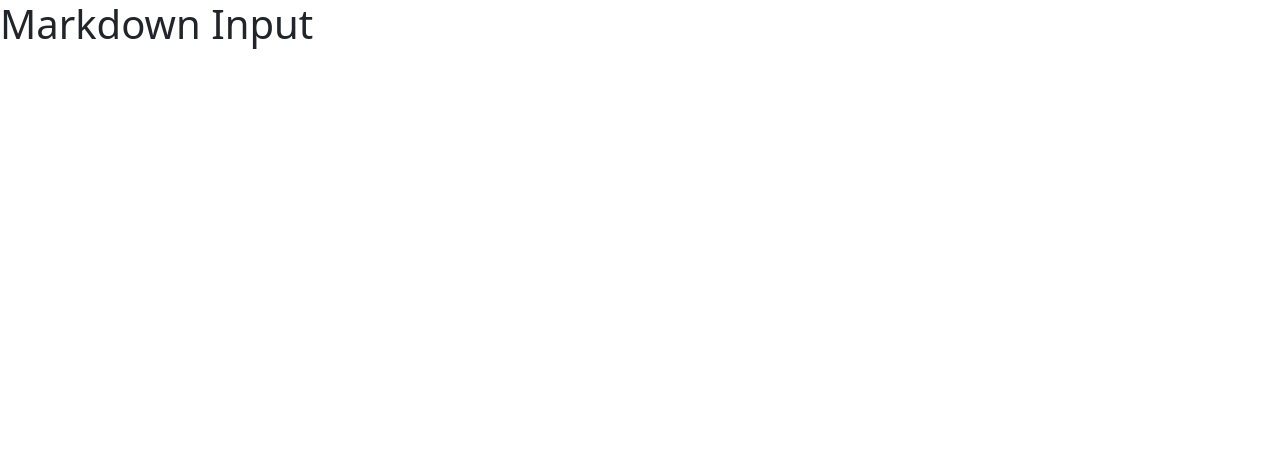
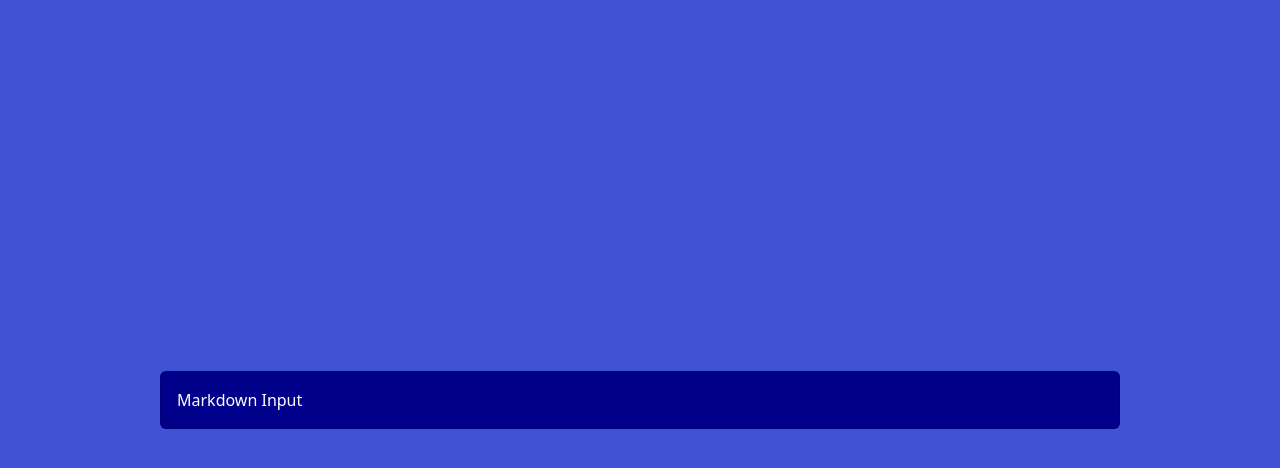
Before and after one commit to KARAM-06Z/markdown-input, a Vue app: page / in a window 1280 px wide. Shown: the top 468 px of the page. Built offline with nearby package versions, Linux system fonts and the light colour scheme.

Commit message:
feat: Card

```diff
--- a/src/App.vue
+++ b/src/App.vue
@@ -1,3 +1,15 @@
 <template>
-  <h1>Markdown Input</h1>
+  <div class="page">
+    <div class="d-flex justify-content-center align-items-center h-100">
+      <card class="w-75">
+        <span>Markdown Input</span>
+      </card>
+    </div>
+  </div>
 </template>
+
+<script lang="ts" setup>
+import { defineAsyncComponent } from "vue";
+
+const Card = defineAsyncComponent(() => import("./components/card/index.vue"));
+</script>
--- /dev/null
+++ b/src/components/card/index.vue
@@ -0,0 +1,7 @@
+<template>
+  <div class="card">
+    <slot name="header"></slot>
+    <slot></slot>
+    <slot name="footer"></slot>
+  </div>
+</template>
--- a/src/style.css
+++ b/src/style.css
@@ -1 +1,16 @@
 @import "../node_modules/bootstrap/scss/bootstrap.scss";
+
+.page {
+  display: block;
+  position: relative;
+  background-color: #4052d6;
+  width: 100vw;
+  height: 100vh;
+  overflow: auto;
+}
+
+.card {
+  padding: 1rem;
+  background-color: #00008a;
+  color: #fff;
+}
```
